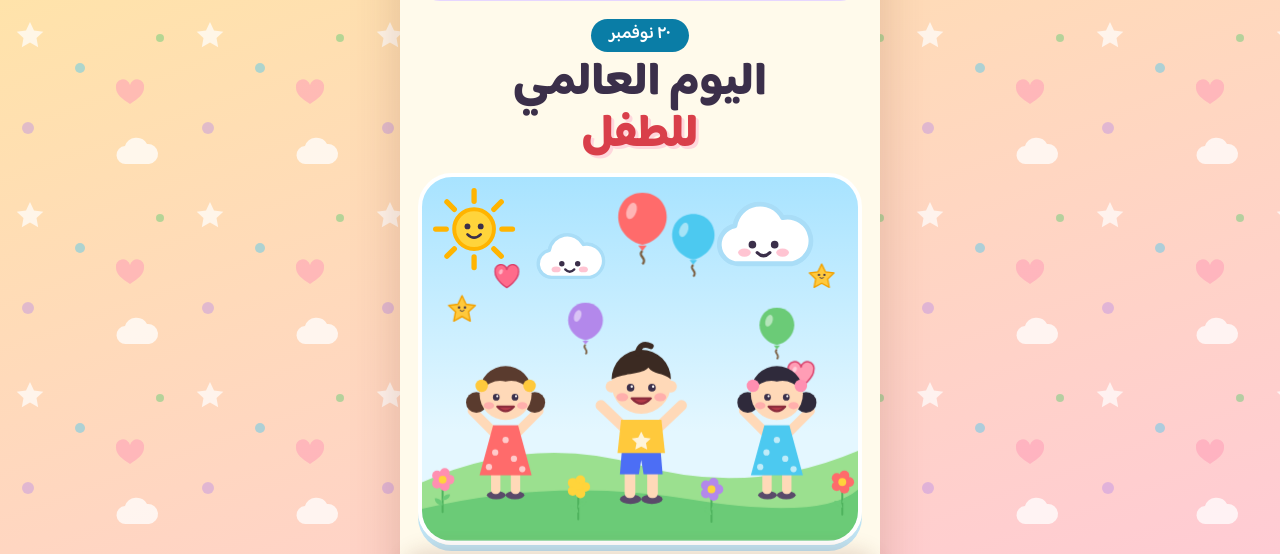
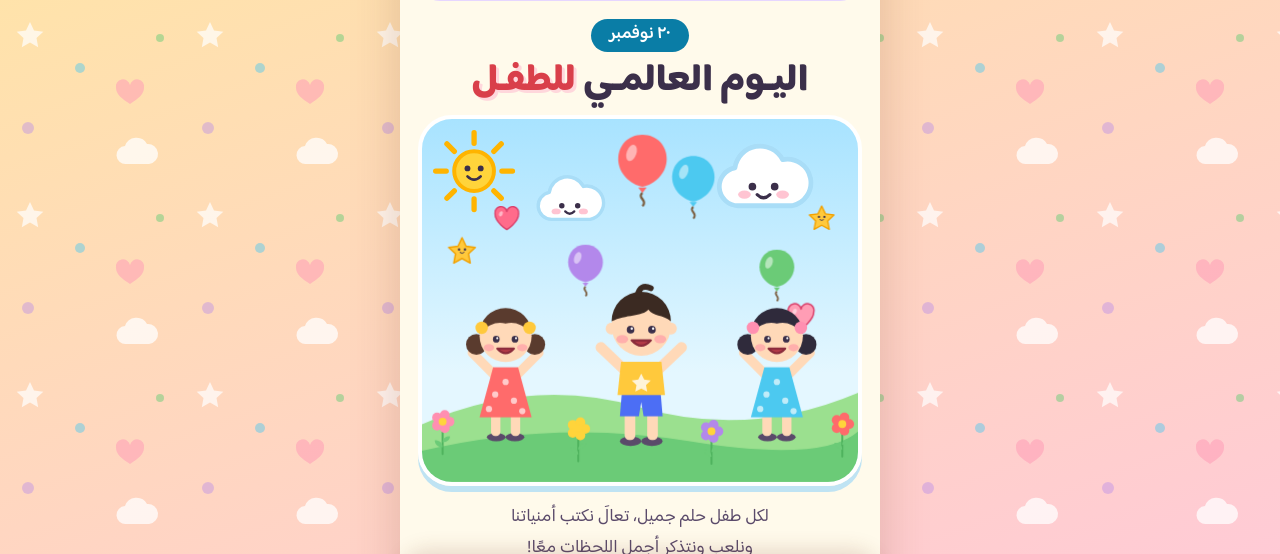
Before and after one commit to alaamoh321/yawm-al-tifl, a website: page public/index.html in a window 1280 px wide. Shown: the part 172-726 px from the top of the page. Drawn offline with Linux system fonts and the light colour scheme; no server answers.

Commit message:
عدّل عنوان اليوم العالمي للطفل ليظهر في سطر واحد فقط، واكتب العبارة بهذ…

```diff
--- a/public/css/style.css
+++ b/public/css/style.css
@@ -50,7 +50,7 @@ main { padding: 6px 18px 20px; }
 /* hero */
 .hero { text-align: center; padding: 4px 0 18px; }
 .kicker { display: inline-block; margin: 6px 0 0; background: #0A7DA6; color: #fff; font-family: var(--font-h); padding: 2px 18px; border-radius: 99px; font-weight: 600; }
-.hero h1 { font-size: 46px; line-height: 1.15; margin: 6px 0 10px; font-weight: 800; }
+.hero h1 { font-size: clamp(22px, 8vw, 38px); white-space: nowrap; line-height: 1.25; margin: 6px 0 10px; font-weight: 800; }
 .hero h1 span { color: #D93F4A; text-shadow: 3px 3px 0 #FFD7DC; }
 .scene { background: linear-gradient(#A8E3FF, #E4F7FF 70%); border-radius: 34px; overflow: hidden; border: 4px solid #fff; box-shadow: 0 6px 0 #bfe3f3; }
 .scene svg { display: block; width: 100%; height: auto; }
--- a/public/index.html
+++ b/public/index.html
@@ -39,7 +39,7 @@
     <section class="page" id="page-home" data-title="الرئيسية">
       <div class="hero">
         <p class="kicker">٢٠ نوفمبر</p>
-        <h1>اليوم العالمي<br><span>للطفل</span></h1>
+        <h1>اليـوم العالمـي <span>للطفـل</span></h1>
         <div class="scene" aria-hidden="true">
           <svg viewBox="0 0 360 300">
             <use href="/art.svg#sun" x="8" y="8" width="70" height="70"/>
```
